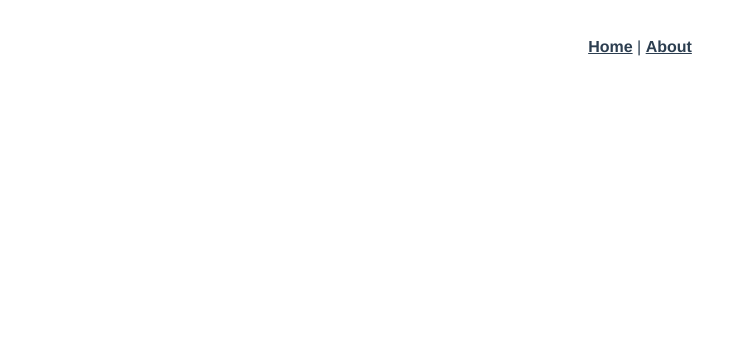
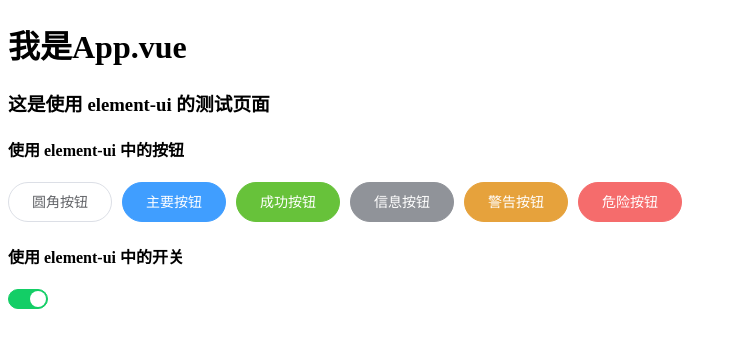
Before and after one commit to qq626322133/itcode40, a Vue app: page /#/useElement in a window 1280 px wide. Shown: the top 348 px of the page, without its empty margins (0-747 px from the left). Built offline with nearby package versions, Linux system fonts and the light colour scheme.

Commit message:
项目结构的搭建’
git commit -m 项目结构的搭建’

```diff
--- a/package.json
+++ b/package.json
@@ -9,6 +9,7 @@
   },
   "dependencies": {
     "core-js": "^2.6.5",
+    "element-ui": "^2.12.0",
     "vue": "^2.6.10",
     "vue-router": "^3.0.3",
     "vuex": "^3.0.1"
--- a/public/index.html
+++ b/public/index.html
@@ -12,6 +12,7 @@
       <strong>We're sorry but itcode40 doesn't work properly without JavaScript enabled. Please enable it to continue.</strong>
     </noscript>
     <div id="app"></div>
+        <!-- 将来所有的组件都会被渲染到 app 元素中 -->
     <!-- built files will be auto injected -->
   </body>
 </html>
--- a/src/App.vue
+++ b/src/App.vue
@@ -1,29 +1,15 @@
 <template>
   <div id="app">
-    <div id="nav">
-      <router-link to="/">Home</router-link> |
-      <router-link to="/about">About</router-link>
-    </div>
-    <router-view/>
+    <h1>我是App.vue</h1>
+    <router-view />
   </div>
 </template>
 
+<script>
+export default {
+
+}
+</script>
 <style lang="less">
-#app {
-  font-family: 'Avenir', Helvetica, Arial, sans-serif;
-  -webkit-font-smoothing: antialiased;
-  -moz-osx-font-smoothing: grayscale;
-  text-align: center;
-  color: #2c3e50;
-}
-#nav {
-  padding: 30px;
-  a {
-    font-weight: bold;
-    color: #2c3e50;
-    &.router-link-exact-active {
-      color: #42b983;
-    }
-  }
-}
+
 </style>
--- a/src/components/HelloWorld.vue
+++ /dev/null
@@ -1,58 +0,0 @@
-<template>
-  <div class="hello">
-    <h1>{{ msg }}</h1>
-    <p>
-      For a guide and recipes on how to configure / customize this project,<br>
-      check out the
-      <a href="https://cli.vuejs.org" target="_blank" rel="noopener">vue-cli documentation</a>.
-    </p>
-    <h3>Installed CLI Plugins</h3>
-    <ul>
-      <li><a href="https://github.com/vuejs/vue-cli/tree/dev/packages/%40vue/cli-plugin-babel" target="_blank" rel="noopener">babel</a></li>
-      <li><a href="https://github.com/vuejs/vue-cli/tree/dev/packages/%40vue/cli-plugin-eslint" target="_blank" rel="noopener">eslint</a></li>
-    </ul>
-    <h3>Essential Links</h3>
-    <ul>
-      <li><a href="https://vuejs.org" target="_blank" rel="noopener">Core Docs</a></li>
-      <li><a href="https://forum.vuejs.org" target="_blank" rel="noopener">Forum</a></li>
-      <li><a href="https://chat.vuejs.org" target="_blank" rel="noopener">Community Chat</a></li>
-      <li><a href="https://twitter.com/vuejs" target="_blank" rel="noopener">Twitter</a></li>
-      <li><a href="https://news.vuejs.org" target="_blank" rel="noopener">News</a></li>
-    </ul>
-    <h3>Ecosystem</h3>
-    <ul>
-      <li><a href="https://router.vuejs.org" target="_blank" rel="noopener">vue-router</a></li>
-      <li><a href="https://vuex.vuejs.org" target="_blank" rel="noopener">vuex</a></li>
-      <li><a href="https://github.com/vuejs/vue-devtools#vue-devtools" target="_blank" rel="noopener">vue-devtools</a></li>
-      <li><a href="https://vue-loader.vuejs.org" target="_blank" rel="noopener">vue-loader</a></li>
-      <li><a href="https://github.com/vuejs/awesome-vue" target="_blank" rel="noopener">awesome-vue</a></li>
-    </ul>
-  </div>
-</template>
-
-<script>
-export default {
-  name: 'HelloWorld',
-  props: {
-    msg: String
-  }
-}
-</script>
-
-<!-- Add "scoped" attribute to limit CSS to this component only -->
-<style scoped lang="less">
-h3 {
-  margin: 40px 0 0;
-}
-ul {
-  list-style-type: none;
-  padding: 0;
-}
-li {
-  display: inline-block;
-  margin: 0 10px;
-}
-a {
-  color: #42b983;
-}
-</style>
--- a/src/main.js
+++ b/src/main.js
@@ -1,10 +1,32 @@
+// 导入了 vue
 import Vue from 'vue'
+// 导入了组件 App.vue (根组件)
 import App from './App.vue'
+// 导入了路由
 import router from './router'
+// 导入了 vuex
 import store from './store'
+// 导入 Elemnent-ui
+import ElementUI from 'element-ui'
+import 'element-ui/lib/theme-chalk/index.css'
 
+Vue.use(ElementUI)
+
+// 设置当前项目的模式：当前模式为 开发模式
 Vue.config.productionTip = false
 
+var a = true
+if (a) {
+  console.log('aaaa')
+}
+function sayHi () {
+  console.log('sayHi')
+}
+sayHi()
+if (a === true) {
+  console.log('111')
+}
+// 创建一个 vue 实例
 new Vue({
   router,
   store,
--- a/src/router.js
+++ b/src/router.js
@@ -1,23 +1,20 @@
+// 导入了 vue
 import Vue from 'vue'
+// 导入了第三方包 vue-router
 import Router from 'vue-router'
-import Home from './views/Home.vue'
+// 导入 useElement
+import UseElement from './views/useElement'
 
+// 使用路由
 Vue.use(Router)
 
+// 创建并且导出一个 Router 对象
 export default new Router({
   routes: [
     {
-      path: '/',
-      name: 'home',
-      component: Home
-    },
-    {
-      path: '/about',
-      name: 'about',
-      // route level code-splitting
-      // this generates a separate chunk (about.[hash].js) for this route
-      // which is lazy-loaded when the route is visited.
-      component: () => import(/* webpackChunkName: "about" */ './views/About.vue')
+      path: '/useElement',
+      name: 'useElement',
+      component: UseElement
     }
   ]
 })
--- a/src/store.js
+++ b/src/store.js
@@ -1,8 +1,12 @@
+// 导入了 vue
 import Vue from 'vue'
+// 导入了 vuex
 import Vuex from 'vuex'
 
+// 使用了 vuex
 Vue.use(Vuex)
 
+// 导入了一个 vuex 对象
 export default new Vuex.Store({
   state: {
 
--- a/src/views/About.vue
+++ /dev/null
@@ -1,5 +0,0 @@
-<template>
-  <div class="about">
-    <h1>This is an about page</h1>
-  </div>
-</template>
--- a/src/views/Home.vue
+++ /dev/null
@@ -1,18 +0,0 @@
-<template>
-  <div class="home">
-    <img alt="Vue logo" src="../assets/logo.png">
-    <HelloWorld msg="Welcome to Your Vue.js App"/>
-  </div>
-</template>
-
-<script>
-// @ is an alias to /src
-import HelloWorld from '@/components/HelloWorld.vue'
-
-export default {
-  name: 'home',
-  components: {
-    HelloWorld
-  }
-}
-</script>
--- /dev/null
+++ b/src/views/useElement/index.vue
@@ -0,0 +1,35 @@
+<template>
+  <!-- 使用 ElementUI -->
+  <div class="useElement">
+    <h3>这是使用 element-ui 的测试页面</h3>
+    <h4>使用 element-ui 中的按钮</h4>
+    <el-row>
+      <el-button round>圆角按钮</el-button>
+      <el-button type="primary" round>主要按钮</el-button>
+      <el-button type="success" round>成功按钮</el-button>
+      <el-button type="info" round>信息按钮</el-button>
+      <el-button type="warning" round>警告按钮</el-button>
+      <el-button type="danger" round>危险按钮</el-button>
+    </el-row>
+    <h4>使用 element-ui 中的开关</h4>
+    <el-switch
+    v-model="value"
+    active-color="#13ce66"
+    inactive-color="#ff4949">
+    </el-switch>
+  </div>
+</template>
+
+<script>
+export default {
+  data () {
+    return {
+      value: true
+    }
+  }
+}
+</script>
+
+<style>
+
+</style>
```
Also changed, not shown: 2 other files (tests, documents, lock files or other folders).
